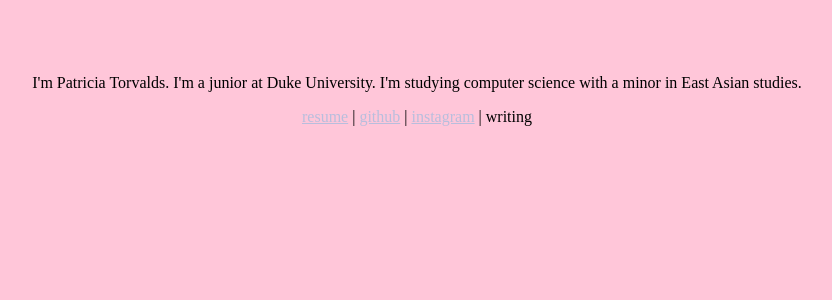
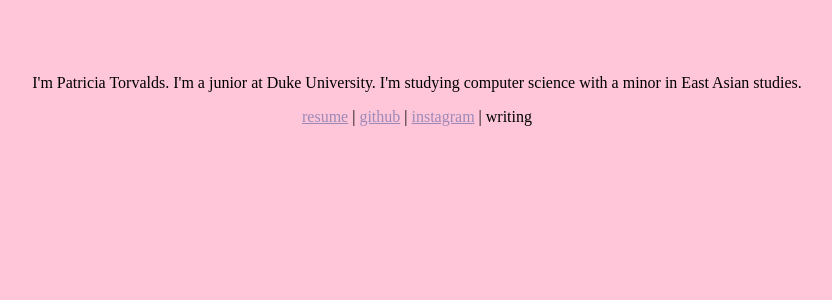
Before and after one commit to pmt/pmt.github.io, a PHP site: page / in a window 1280 px wide. Shown: the part 296-596 px from the top of the page, without its empty margins (223-1055 px from the left). Run offline with PHP 8.4, Linux system fonts and the light colour scheme.

Commit message:
fix colors

```diff
--- a/css/main.css
+++ b/css/main.css
@@ -16,7 +16,7 @@ body {
 }
 
 a:link {
-  color: #b8bedd;
+  color: #9c89b8;
 }
 
 a:visited {
@@ -24,5 +24,5 @@ a:visited {
 }
 
 a:hover {
-  color: #9c89b8;
+  color: #b8bedd;
 }
```
